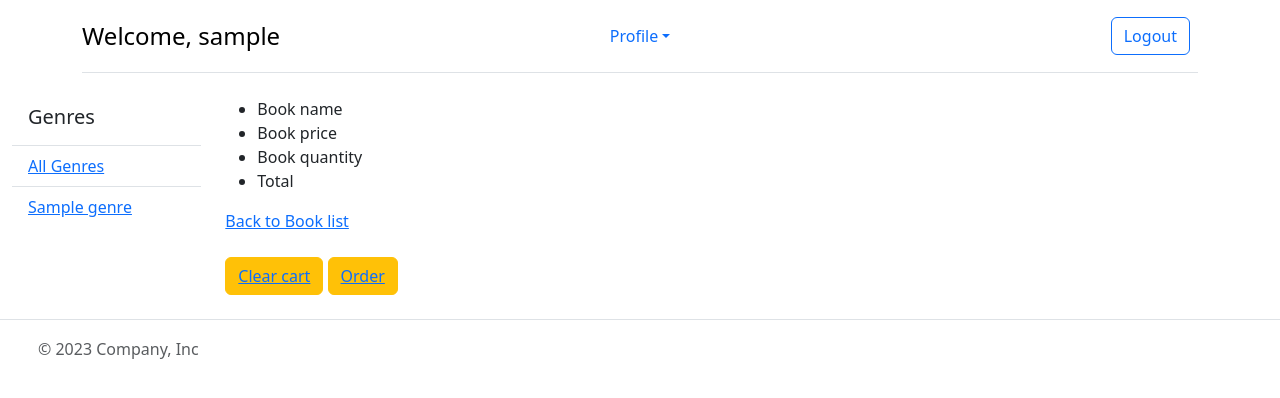
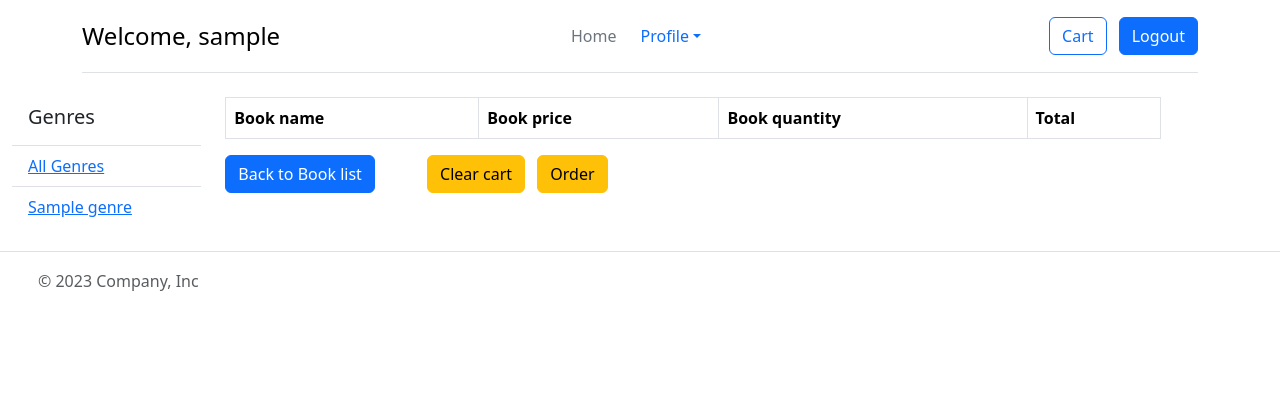
Before and after one commit to karabas94/advance_final, a Django app: page /order/cart/cart-detail/ in a window 1280 px wide. Shown: the top 398 px of the page. Run offline with Django 4.2, Linux system fonts and the light colour scheme; a user stored in the database is signed in; tables that the repository leaves empty hold one stand-in row (values such as "Sample post"); lists and menus that the app fills with data are empty; parts of the project's set-up code (start-up, migrations or seed data) failed here and were passed over.

Commit message:
-updated templates for cart

```diff
--- a/shop/templates/base.html
+++ b/shop/templates/base.html
@@ -21,12 +21,12 @@
             </div>
 
             <ul class="nav col-12 col-md-auto mb-2 justify-content-center mb-md-0">
+                <li><a href="{% url 'book:book_list' %}" class="nav-link px-2 link-secondary">Home</a></li>
                 <li class="dropdown">
                     <a href="#" class="nav-link dropdown-toggle" role="button" data-bs-toggle="dropdown"
                        aria-expanded="false">Profile</a>
                     <ul class="dropdown-menu">
                         <li><a href="{% url 'account:profile' %}" class="dropdown-item">My profile</a></li>
-                        <li><a href="{% url 'order:cart_detail' %}" class="dropdown-item">My cart</a></li>
                         {% if user.is_staff %}
                             <li>
                                 <hr class="dropdown-divider">
@@ -38,6 +38,9 @@
             </ul>
             <div class="col-md-3 text-end">
                 <button type="button" class="btn btn-outline-primary me-2"
+                        onclick='location.href="{% url 'order:cart_detail' %}"'>Cart
+                </button>
+                <button type="button" class="btn btn-primary"
                         onclick='location.href="{% url 'account:logout' %}?next={{ request.path }}"'>Logout
                 </button>
             </div>
--- a/shop/templates/book/book_list.html
+++ b/shop/templates/book/book_list.html
@@ -27,14 +27,14 @@
                                 <div class="card-body">
                                     <h3 class="mb-0"><a href="{% url 'book:book_detail' book.pk %}">{{ book.name }}</a>
                                     </h3>
-                                    <p class="card-text"><a
+                                    <p class="card-text">by <a
                                             href="{% url 'book:author_detail' book.author.pk %}">{{ book.author }}</a>
                                     </p>
                                     <p class="card-text">{{ book.price }} $</p>
                                     <div class="d-flex justify-content-between align-items-center">
                                         <div class="btn-group">
-                                            <button type="button" class="btn btn-sm btn-outline-secondary">View</button>
-                                            <button type="button" class="btn btn-sm btn-outline-secondary">More</button>
+                                            <button type="button" class="btn btn-sm btn-outline-secondary"
+                                                    onclick='location.href="{% url 'book:book_detail' book.pk %}"'>More</button>
                                         </div>
                                         <small class="text-muted">9 mins</small>
                                     </div>
--- a/shop/templates/order/cart_detail.html
+++ b/shop/templates/order/cart_detail.html
@@ -8,34 +8,39 @@
     <div class="col-md-9">
         {% load cart_tag %}
 
-        <ul>
-            <li>Book name</li>
-            <li>Book price</li>
-            <li>Book quantity</li>
-            <li>Total</li>
-        </ul>
-        {% for key,value in request.session.cart.items %}
-            <ul>
-                <li>{{ value.name }}</li>
-                <li>{{ value.price }}</li>
-                <li>
-                    <button type="button" class="btn btn-warning"><a
-                            href="{% url 'order:item_increment' value.product_id %}">+</a></button>
-                    {{ value.quantity }}
-                    <button type="button" class="btn btn-warning">{% if value.quantity == 1 %}
-                        <a href="{% url 'order:item_clear' value.product_id %}">Delete</a>{% else %}
-                        <a href="{% url 'order:item_decrement' value.product_id %}">-</a>{% endif %}</button>
-                </li>
-                <li>{{ value.price|multiply:value.quantity }}</li>
-            </ul>
+        <table class="table table-bordered">
+            <thead>
+            <tr>
+                <th>Book name</th>
+                <th>Book price</th>
+                <th>Book quantity</th>
+                <th>Total</th>
+            </tr>
+            </thead>
+            <tbody>
+            {% for key,value in request.session.cart.items %}
+                <tr>
+                    <td>{{ value.name }}</td>
+                    <td>{{ value.price }}</td>
+                    <td>
+                        <div class="btn-group" role="group" aria-label="Quantity">
+                                <a class="btn btn-warning" href="{% url 'order:item_increment' value.product_id %}">+</a>
+                            <span class="quantity m-2">{{ value.quantity }}</span>
+                                {% if value.quantity == 1 %}
+                                    <a class="btn btn-warning" href="{% url 'order:item_clear' value.product_id %}">Delete</a>
+                                {% else %}
+                                    <a class="btn btn-warning" href="{% url 'order:item_decrement' value.product_id %}">-</a>
+                                {% endif %}
+                        </div>
+                    </td>
+                    <td>{{ value.price|multiply:value.quantity }}</td>
+                </tr>
+            {% endfor %}
+            </tbody>
+        </table>
 
-
-        {% endfor %}
-        <a href="{% url 'book:book_list' %}">Back to Book list</a>
-        <br>
-        <br>
-        <button type="button" class="btn btn-warning"><a href="{% url 'order:cart_clear' %}">Clear cart</a></button>
-        <button type="button" class="btn btn-warning"><a href="{% url 'order:address_confirmation' %}">Order</a>
-        </button>
+        <a href="{% url 'book:book_list' %}" class="btn btn-primary me-5">Back to Book list</a>
+        <a class="btn btn-warning me-2" href="{% url 'order:cart_clear' %}">Clear cart</a>
+        <a class="btn btn-warning" href="{% url 'order:address_confirmation' %}">Order</a>
     </div>
 {% endblock %}
```
Also changed, not shown: shop/templates/order/order_address.html (+11 -6 lines).
